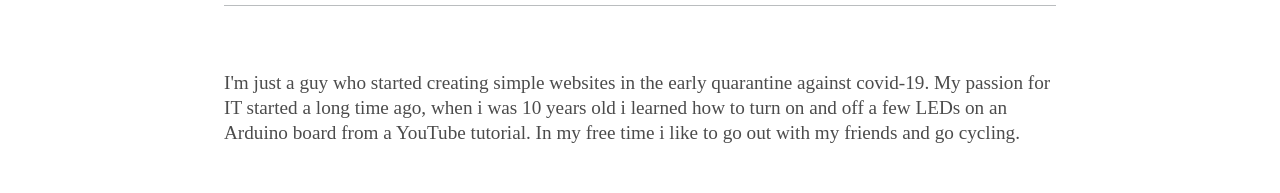
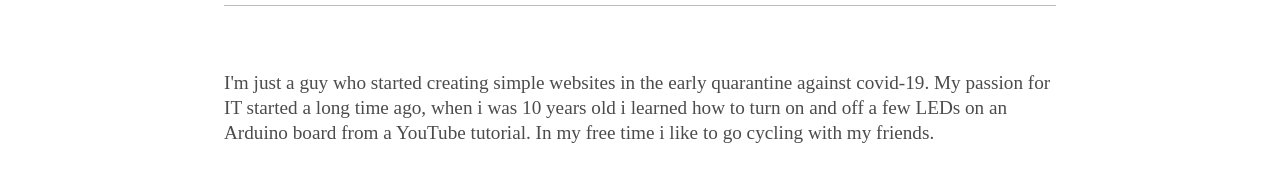
Before and after one commit to Dutu78/personalWebSite, a plain HTML site: page index.html in a window 1280 px wide. Shown: the part 900-1093 px from the top of the page. Drawn offline with nearby package versions, Linux system fonts and the light colour scheme.

Commit message:
Update index.html

```diff
--- a/index.html
+++ b/index.html
@@ -41,7 +41,7 @@
     <h3 id="aboutMe">About Me</h3>
     <hr>
     <p class="about-paragraph">I'm just a guy who started creating simple websites in the early quarantine against covid-19. My passion for IT started a long time ago, when i was 10 years old i learned how to turn on and off a few LEDs on an Arduino
-      board from a YouTube tutorial. In my free time i like to go out with my friends and go cycling.</p>
+      board from a YouTube tutorial. In my free time i like to go cycling with my friends.</p>
     <div class="details">
       <img src="images/me.jpg" alt="Andrei Buhaeanu" class="me">
       <ul class="details-list">
```
